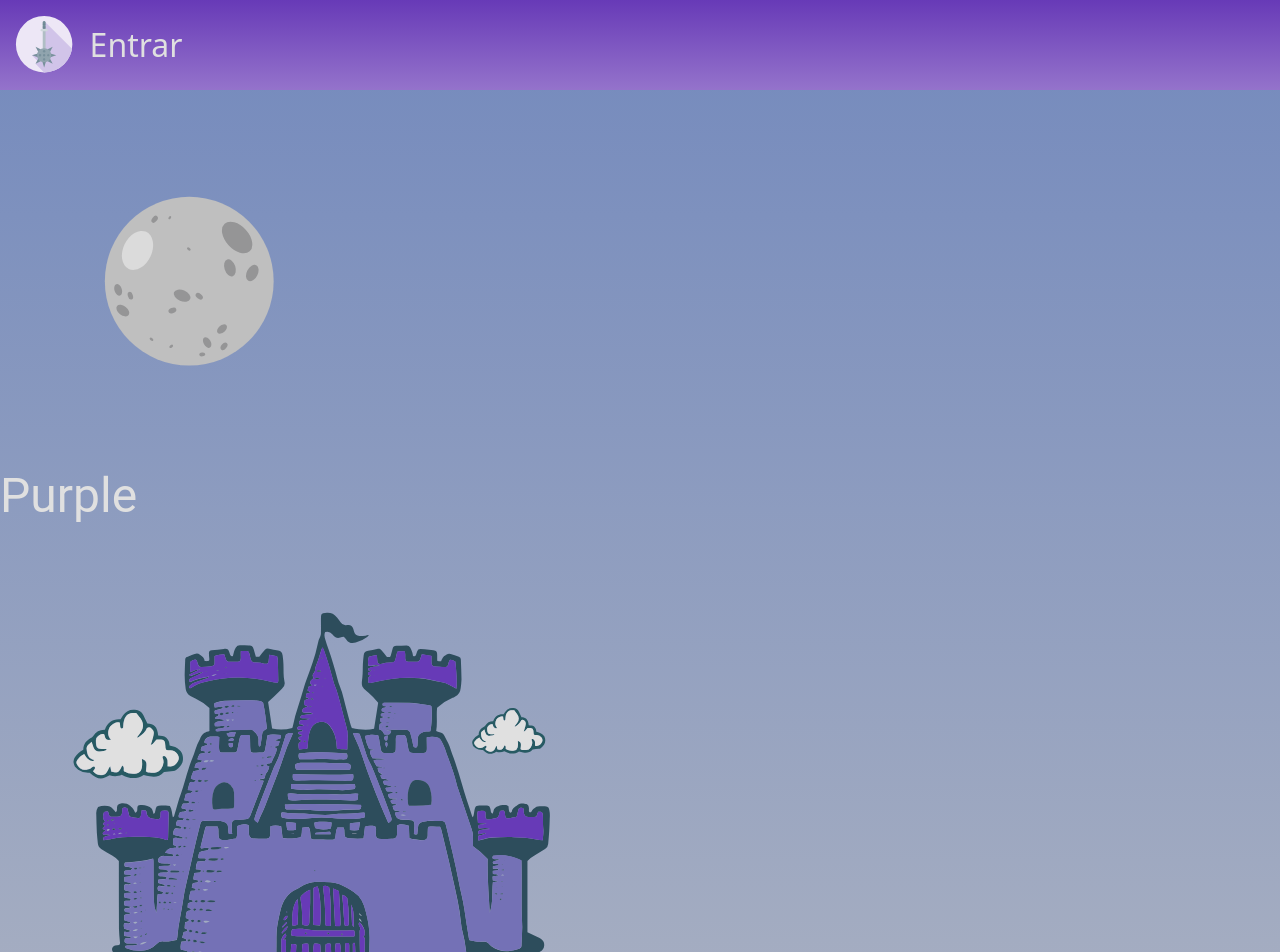
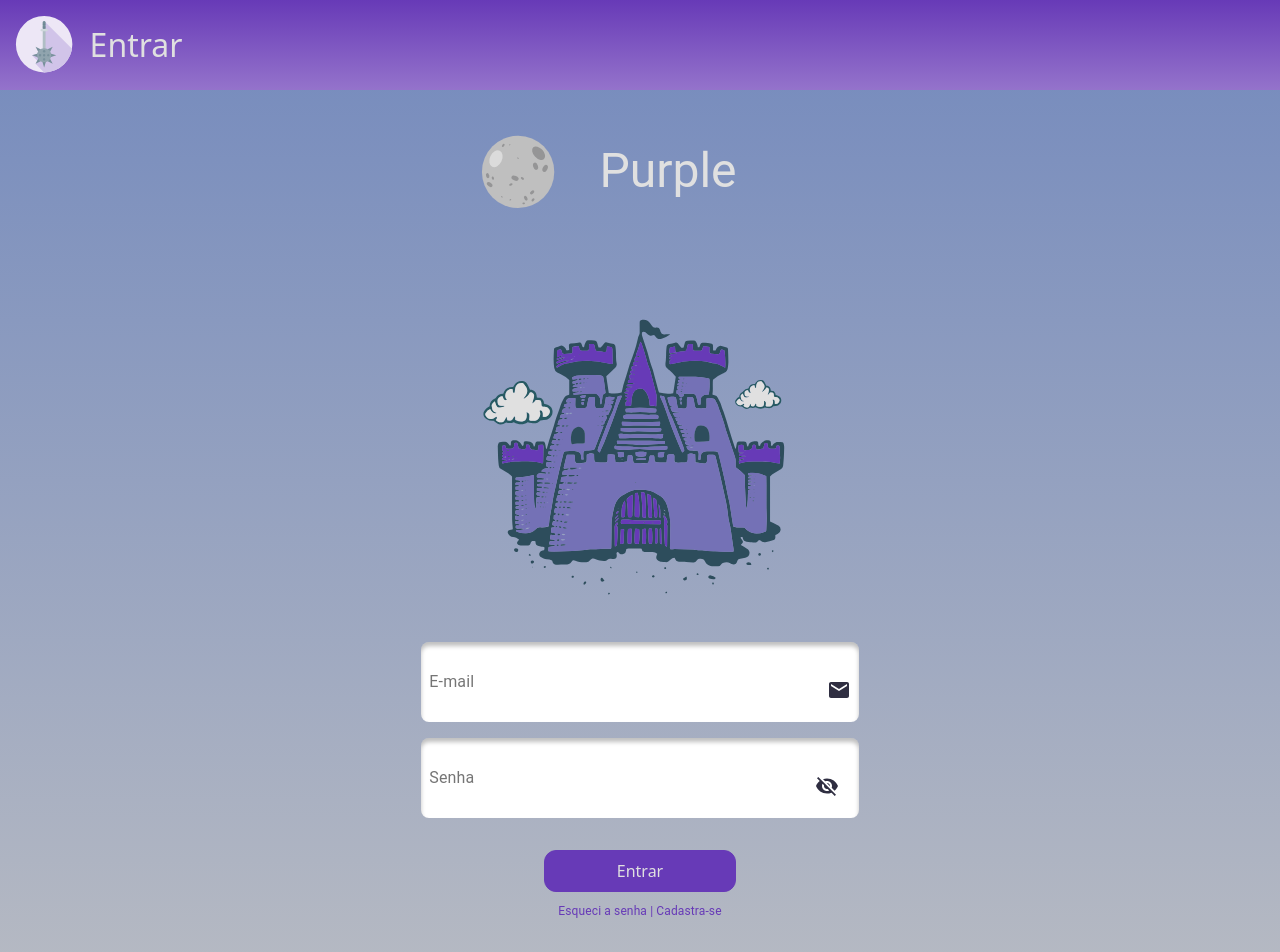
Before and after one commit to danielafarias/purpose, a Next.js app: page /login in a window 1280 px wide. Shown: the top 952 px of the page. Built offline with nearby package versions, Linux system fonts and the light colour scheme.

Commit message:
Login praticamente terminado

```diff
--- a/components/Footer.js
+++ b/components/Footer.js
@@ -5,7 +5,7 @@ export default function Footer() {
     return(
         <footer className={styles.footer}>
                 <Container fixed>
-                    <Grid container justify="center" alignItems="center" spacing={2}>
+                    <Grid container justifyContent="center" alignItems="center" spacing={2}>
                         <Grid item>
                             <Grid item>
                                 <img src='new_images/redes_Prancheta 1.svg' />
--- a/components/Welcome.js
+++ b/components/Welcome.js
@@ -12,7 +12,7 @@ export default function Welcome() {
             </Head>
             <main>
                 <Container fixed>
-                    <Grid container justify="center" alignItems="center" spacing={4}>
+                    <Grid container justifyContent="center" alignItems="center" spacing={4}>
                         <Grid item xs={12} sm={6}>
 
                             <Grid item className={styles.welcome__header}>
--- a/pages/login.js
+++ b/pages/login.js
@@ -60,21 +60,21 @@ export default function Login() {
 
 
 
-            <Grid container direction='column' className={styles.login__form} spacing={4}>
+            <Grid container direction='column' justifyContent='center' alignItems='center' spacing={4}>
 
-              <Grid item xs={8} sm={4}>
+              <Grid className={styles.login__name} item xs={8} sm={4}>
                 <img src='/images/moon.svg'/>
-                <Typography span color='secondary' variant="h3">Purple</Typography>
+                <Typography span="true" color='secondary' variant="h3">Purple</Typography>
               </Grid>
 
-              <Grid item xs={8} sm={4}>
-                <img className={styles.login__img} src='/images/castle3.svg' />
+              <Grid className={styles.login__img} item xs={8} sm={4}>
+                <img src='/images/castle3.svg' />
               </Grid>
 
-              <Grid item xs={8} sm={4} >
+              <Grid item xs={8} sm={4} id={styles.login__textField}>
                 <TextField
                   error={false}
-                  className={styles.login__email}
+                  id={styles.login__textField__content}
                   label="E-mail"
                   InputProps={{
                     disableUnderline: (true),
@@ -84,10 +84,10 @@ export default function Login() {
                   type="text"/>
               </Grid>
 
-              <Grid item xs={8} sm={4}>
+              <Grid item xs={8} sm={4} id={styles.login__textField}>
                 <TextField
                     error={false}
-                    className={styles.login__password}
+                    id={styles.login__textField__content}
                     label="Senha"
                     variant="standard"
                     fullWidth
@@ -107,7 +107,8 @@ export default function Login() {
               </Grid>
 
               <Grid item xs={8} sm={4}>
-                  <Button>Entrar</Button>
+                  <Button id={styles.login__button}>Entrar</Button>
+                  <Typography id={styles.login__links} variant="body2">Esqueci a senha | Cadastra-se</Typography>
               </Grid>
 
             </Grid>
@@ -115,7 +116,7 @@ export default function Login() {
 
           </main>
 
-          <footer>
+          <footer className={styles.login__footer}>
             <Footer />
           </footer>
         </ThemeProvider>
--- a/styles/login.module.scss
+++ b/styles/login.module.scss
@@ -1,20 +1,67 @@
 .Login {
     background-image: linear-gradient(to bottom, #7389bd, #c4c4c4);
 
-    &__img {
+
+}
+
+#login__button {
+    background-color: #673AB7;
+    border-color: #673AB7;
+    color: #E0E0E0;
+    padding: 0.5rem 4rem 0.5rem 4rem;
+    border-radius: 0.75rem;
+    margin: 0.5rem auto;
+    width: 12rem;
+
+    &:focus {
+        box-shadow: 0px 0px 0px 4px #9473CB;
+    }
+}
+
+#login__links {
+    color: #673AB7;
+    text-align: center;
+    text-decoration: none;
+    font-size: 0.75rem;
+    margin: 0.24rem;
+}
+
+.login__footer {
+    background-image: linear-gradient(to bottom, #673AB7 , #9473CB);
+   }
+
+
+.login__img {
+
+    img {
         width: 100%;
         height: auto;
     }
 
-    &__form {
-    padding: 5rem;
+}
 
+.login__name {
+    text-align: center;
+    display: flex;
+    align-items: center;
+    justify-content: flex-start;
 
+    img {
+        width: 40%;
+    }
+}
 
-    }
+#login__textField {
+        width: 40vmax;
+        padding: 0.5rem;
+        margin: 0.5rem auto;
+        background-color: #ffffff;
+        border-radius: 0.5rem;
+        box-shadow: inset 0px 4px 4px rgba(0, 0, 0, 0.25);
 
-    .btn {
-        background-color: #7389bd;
-    }
-
+        &__content {
+            border-radius: 0.4rem;
+            color: #673ab7;
+            margin: 0.5rem auto;
+        }
 }
--- a/styles/signup.module.scss
+++ b/styles/signup.module.scss
@@ -33,7 +33,7 @@
             background-color: #ffffff;
 
             #SignUp__TextFieldContent {
-                color: purple;
+                color: #673ab7;
                 margin: 0.5rem auto;
             }
         }
--- a/styles/welcome.module.scss
+++ b/styles/welcome.module.scss
@@ -41,7 +41,7 @@
             }
 
             &:focus{
-                box-shadow: none;
+                box-shadow: 0px 0px 0px 4px #9473CB;
             }
         }
 
```
Also changed, not shown: pages/signup.js (renamed from components/SignUp.js), public/new_images/persoicones-10.svg.
